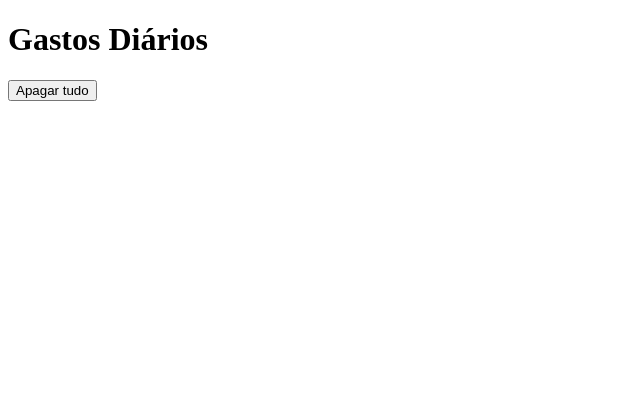
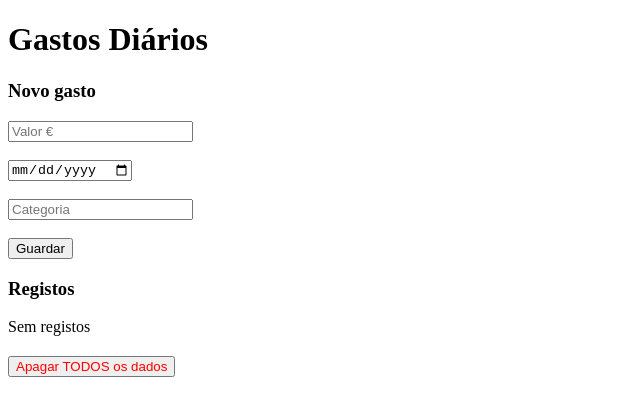
Before and after one commit to heldervrsa-vrsa/gastos-pessoais, a plain HTML site: page index.html in a window 1280 px wide. Shown: the whole page, without its empty margins (0-640 px from the left). Drawn offline with Linux system fonts and the light colour scheme.

Commit message:
Add files via upload

```diff
--- /dev/null
+++ b/app.js
@@ -0,0 +1,31 @@
+
+const KEY="pwa_gastos_final2";
+
+function carregar(){
+  let dados = JSON.parse(localStorage.getItem(KEY) || "[]");
+  let html="";
+  dados.forEach(x=>{
+    html += `<div>${x.valor}€ - ${x.data} - ${x.cat}</div>`;
+  });
+  document.getElementById("lista").innerHTML = html || "Sem registos";
+}
+
+function guardar(){
+  let v = document.getElementById("valor").value;
+  let d = document.getElementById("data").value;
+  let c = document.getElementById("categoria").value;
+  if(!v||!d||!c){alert("Preencha tudo");return;}
+  let dados = JSON.parse(localStorage.getItem(KEY) || "[]");
+  dados.push({valor:v, data:d, cat:c});
+  localStorage.setItem(KEY, JSON.stringify(dados));
+  carregar();
+}
+
+function apagarTudo(){
+  if(confirm("Apagar todos os dados?")){
+    localStorage.removeItem(KEY);
+    carregar();
+  }
+}
+
+carregar();
--- a/index.html
+++ b/index.html
@@ -1,3 +1,25 @@
 <!doctype html>
-<html lang="pt-PT">
-<head><meta charset="utf-8"/><meta name="viewport" content="width=device-width,initial-scale=1"/><title>Gastos Diários — Final</title><link rel="manifest" href="manifest.json"><meta name="theme-color" content="#1f2937"></head><body><h1>Gastos Diários</h1><button id="resetBtn">Apagar tudo</button><script>const STORAGE_KEY='pwa_finance_final_pt_eur'; document.getElementById('resetBtn').onclick=()=>{ if(confirm('Apagar TODOS os dados?')){ localStorage.removeItem(STORAGE_KEY); alert('Dados apagados'); }};</script></body></html>
+<html lang="pt">
+<head>
+<meta charset="utf-8"/>
+<meta name="viewport" content="width=device-width,initial-scale=1"/>
+<link rel="manifest" href="manifest.json">
+<title>Gastos Diários</title>
+</head>
+<body>
+<h1>Gastos Diários</h1>
+
+<h3>Novo gasto</h3>
+<input id="valor" type="number" placeholder="Valor €"><br><br>
+<input id="data" type="date"><br><br>
+<input id="categoria" placeholder="Categoria"><br><br>
+<button onclick="guardar()">Guardar</button>
+
+<h3>Registos</h3>
+<div id="lista"></div>
+
+<button onclick="apagarTudo()" style="margin-top:20px;color:red;">Apagar TODOS os dados</button>
+
+<script src="app.js"></script>
+</body>
+</html>
```
